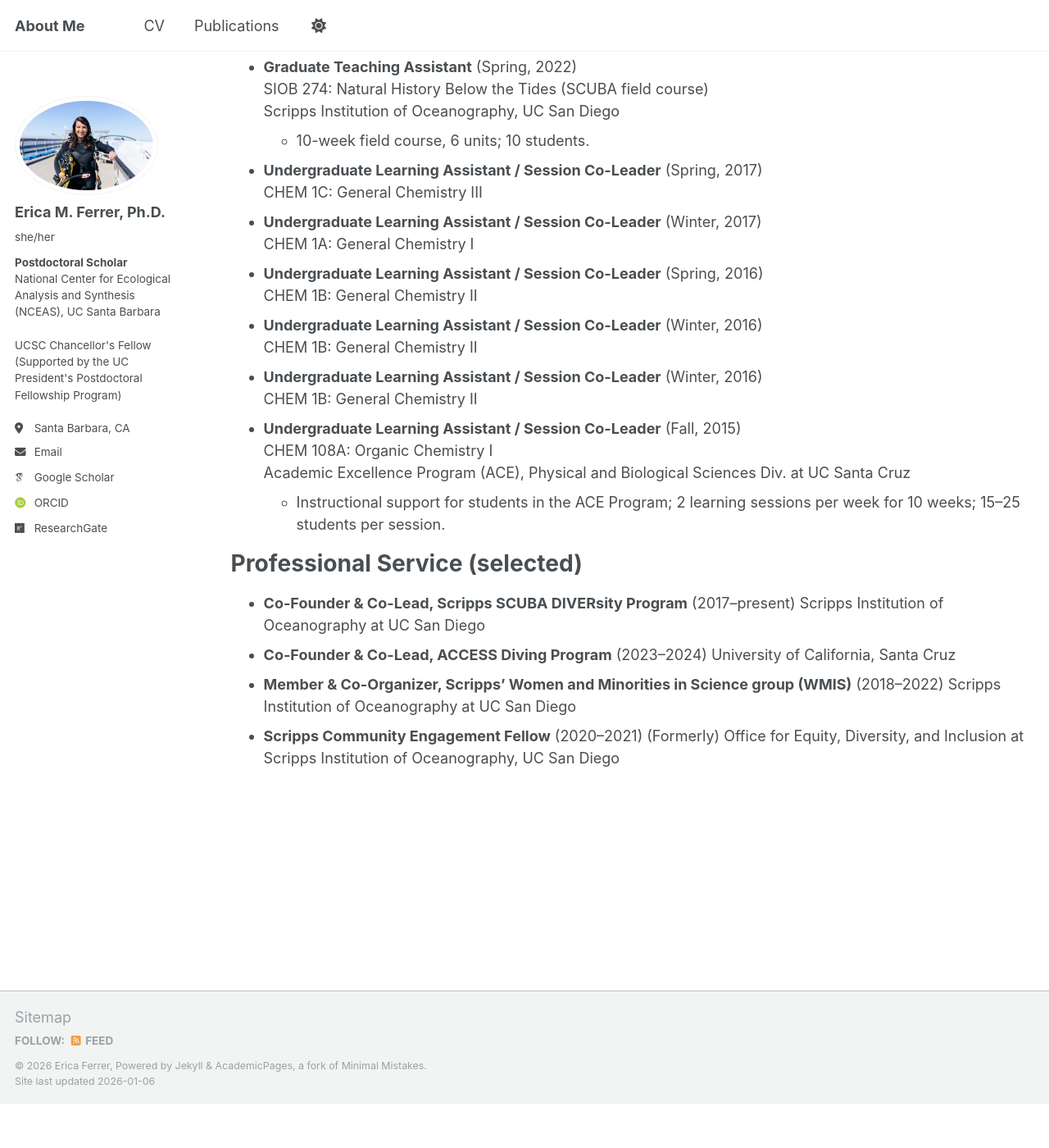
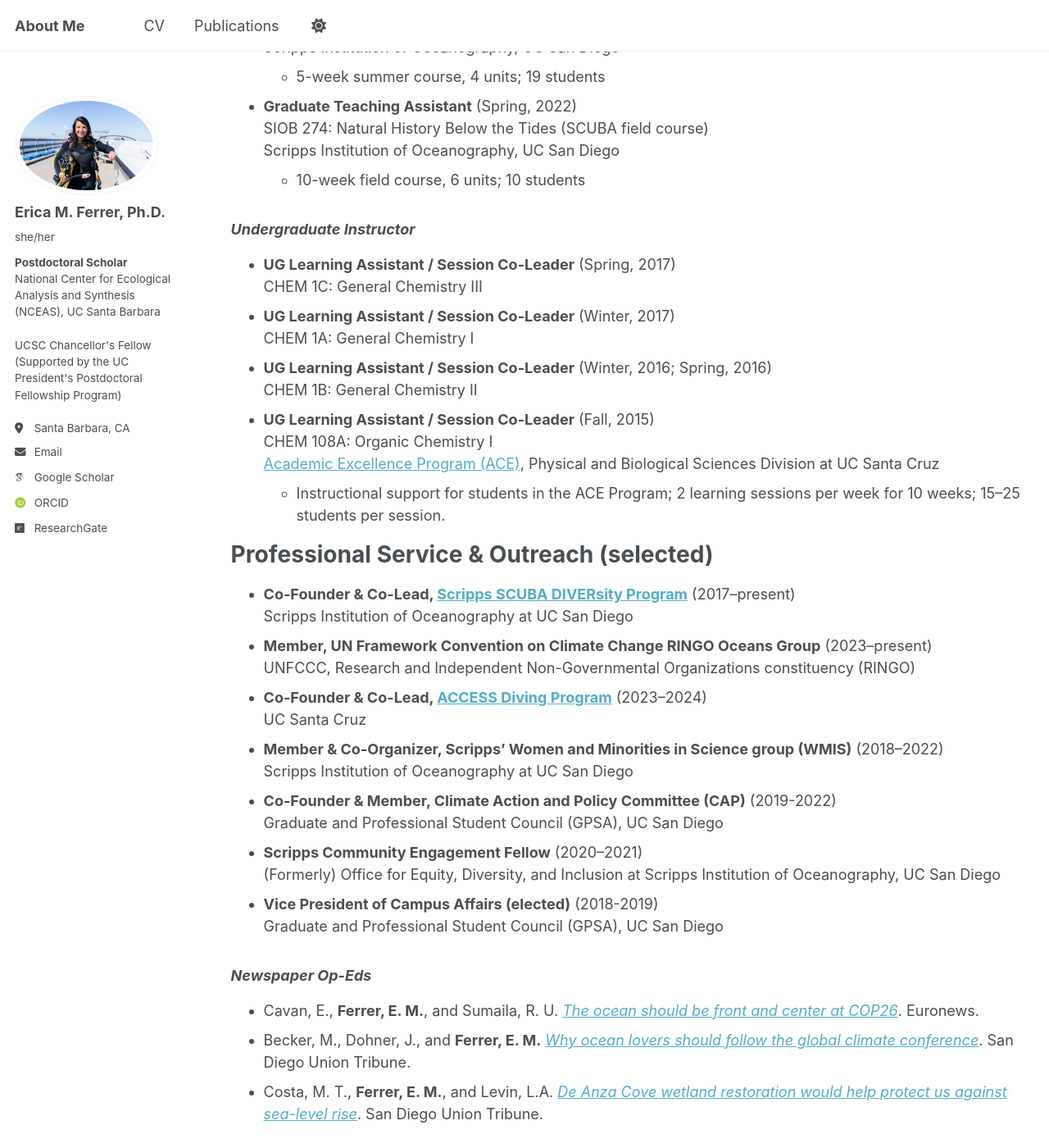
Before and after one commit to emferrer/emferrer.github.io, a Jekyll site: the page built from _pages/cv.md, in a window 1280 px wide and 1400 px high, scrolled down 1156 px. Shown: the whole window at 82% size. Built offline with Jekyll 4.4.1, drawn with Linux system fonts in a browser that asks for light colours; some web fonts are replaced; a script that is not in the unit is left out; before the commit the page ends 2502 px from its top, so only the background shows below that; some of the changed text lies outside the part shown.

Commit message:
Update cv.md

```diff
--- a/_pages/cv.md
+++ b/_pages/cv.md
@@ -9,7 +9,7 @@ author_profile: true
 
 Education
 ======
-* <b>Ph.D, Marine Biology</b> (2023)<br>Scripps Institution of Oceanography at UC San Diego
+* <b>Ph.D., Marine Biology</b> (2023)<br>Scripps Institution of Oceanography at UC San Diego
 * <b>Doctoral Specialization in Interdisciplinary Environmental Research</b> (2023)<br>UC San Diego
 * <b>M.S., Oceanography</b> (2019)<br>Scripps Institution of Oceanography at UC San Diego
 * <b>B.S., Marine Biology with a minor in Chemistry</b> (2017)<br>UC Santa Cruz
@@ -20,7 +20,7 @@ Work Experience
 * <b>Postdoctoral Scholar</b> (2025–present)<br>
   Ocean Health Index: Gulf of California, National Center for Ecological Analysis & Synthesis (NCEAS) at UC Santa Barbara
 * <b>UCSC Chancellor’s Postdoctoral Fellow</b> (2023–2025)<br>
-  Kroeker Lab, University of California Santa Cruz<br>
+  Kroeker Lab, UC Santa Cruz<br>
   <i>Learn more about the Chancellor's Postdoctoral Fellowship Program – supported under the University of California's Office of the President – [here](https://ppfp.ucop.edu/info/).</i>
 * <b>UC President’s Pre-Professoriate Fellow</b> (2022–2023)<br>
   Aburto Lab, Scripps Institution of Oceanography at UC San Diego
@@ -32,43 +32,50 @@ Work Experience
 
 Teaching
 ======
+### <i>Graduate Instructor</i>
 * <b>Instructor of Record</b> (Summer, 2023)
   SIO 3: Life in the Oceans
-  * Scripps Institution of Oceanography, UC San Diego
+  Scripps Institution of Oceanography, UC San Diego
   * 5-week summer course, 4 units; 11 students
-
 * <b>Instructor of Record</b> (Summer, 2022)
   SIO 3: Life in the Oceans
   Scripps Institution of Oceanography, UC San Diego
   * 5-week summer course, 4 units; 19 students
-
 * <b>Graduate Teaching Assistant</b> (Spring, 2022)
   SIOB 274: Natural History Below the Tides (SCUBA field course)
   Scripps Institution of Oceanography, UC San Diego
-  * 10-week field course, 6 units; 10 students.
+  * 10-week field course, 6 units; 10 students
 
-* <b>Undergraduate Learning Assistant / Session Co-Leader</b> (Spring, 2017)
+### <i>Undergraduate Instructor</i>
+* <b>UG Learning Assistant / Session Co-Leader</b> (Spring, 2017)
   CHEM 1C: General Chemistry III
-* <b>Undergraduate Learning Assistant / Session Co-Leader</b> (Winter, 2017)
+* <b>UG Learning Assistant / Session Co-Leader</b> (Winter, 2017)
   CHEM 1A: General Chemistry I
-* <b>Undergraduate Learning Assistant / Session Co-Leader</b> (Spring, 2016)
+* <b>UG Learning Assistant / Session Co-Leader</b> (Winter, 2016; Spring, 2016)
   CHEM 1B: General Chemistry II
-* <b>Undergraduate Learning Assistant / Session Co-Leader</b> (Winter, 2016)
-  CHEM 1B: General Chemistry II
-* <b>Undergraduate Learning Assistant / Session Co-Leader</b> (Winter, 2016)
-  CHEM 1B: General Chemistry II
-* <b>Undergraduate Learning Assistant / Session Co-Leader</b> (Fall, 2015)
+* <b>UG Learning Assistant / Session Co-Leader</b> (Fall, 2015)
   CHEM 108A: Organic Chemistry I
-  Academic Excellence Program (ACE), Physical and Biological Sciences Div. at UC Santa Cruz
+  [Academic Excellence Program (ACE)](https://ace.science.ucsc.edu/), Physical and Biological Sciences Division at UC Santa Cruz
   * Instructional support for students in the ACE Program; 2 learning sessions per week for 10 weeks; 15–25 students per session.
 
-Professional Service (selected)
+Professional Service & Outreach (selected)
 ======
-* <b>Co-Founder & Co-Lead, Scripps SCUBA DIVERsity Program</b> (2017–present)
+* <b>Co-Founder & Co-Lead, [Scripps SCUBA DIVERsity Program](https://scripps.ucsd.edu/community/collective-impact/scripps-scuba-diversity-program)</b> (2017–present)
   Scripps Institution of Oceanography at UC San Diego
-* <b>Co-Founder & Co-Lead, ACCESS Diving Program</b> (2023–2024)
-  University of California, Santa Cruz
+* <b>Member, UN Framework Convention on Climate Change RINGO Oceans Group</b> (2023–present)
+  UNFCCC, Research and Independent Non-Governmental Organizations constituency (RINGO)
+* <b>Co-Founder & Co-Lead, [ACCESS Diving Program](https://sites.google.com/ucsc.edu/accessdiving/home?pli=1)</b> (2023–2024)
+  UC Santa Cruz
 * <b>Member & Co-Organizer, Scripps’ Women and Minorities in Science group (WMIS)</b> (2018–2022)
   Scripps Institution of Oceanography at UC San Diego
+* <b>Co-Founder & Member, Climate Action and Policy Committee (CAP)</b> (2019-2022)
+  Graduate and Professional Student Council (GPSA), UC San Diego
 * <b>Scripps Community Engagement Fellow</b> (2020–2021)
   (Formerly) Office for Equity, Diversity, and Inclusion at Scripps Institution of Oceanography, UC San Diego
+* <b>Vice President of Campus Affairs (elected)</b> (2018-2019)
+  Graduate and Professional Student Council (GPSA), UC San Diego
+
+### <i>Newspaper Op-Eds</i>
+* Cavan, E., <b>Ferrer, E. M.</b>, and Sumaila, R. U. [<i>The ocean should be front and center at COP26</i>](https://www.euronews.com/2021/11/05/don-t-sideline-fish-and-the-ocean-at-cop26-view). Euronews.
+* Becker, M., Dohner, J., and <b>Ferrer, E. M.</b> [<i>Why ocean lovers should follow the global climate conference</i>](https://www.sandiegouniontribune.com/2019/12/05/why-ocean-lovers-should-follow-global-climate-conference/). San Diego Union Tribune.
+* Costa, M. T., <b>Ferrer, E. M.</b>, and Levin, L.A. [<i>De Anza Cove wetland restoration would help protect us against sea-level rise</i>](https://www.sandiegouniontribune.com/2018/12/05/why-de-anza-cove-wetland-restoration-would-help-protect-us-against-sea-level-rise/). San Diego Union Tribune.
```
